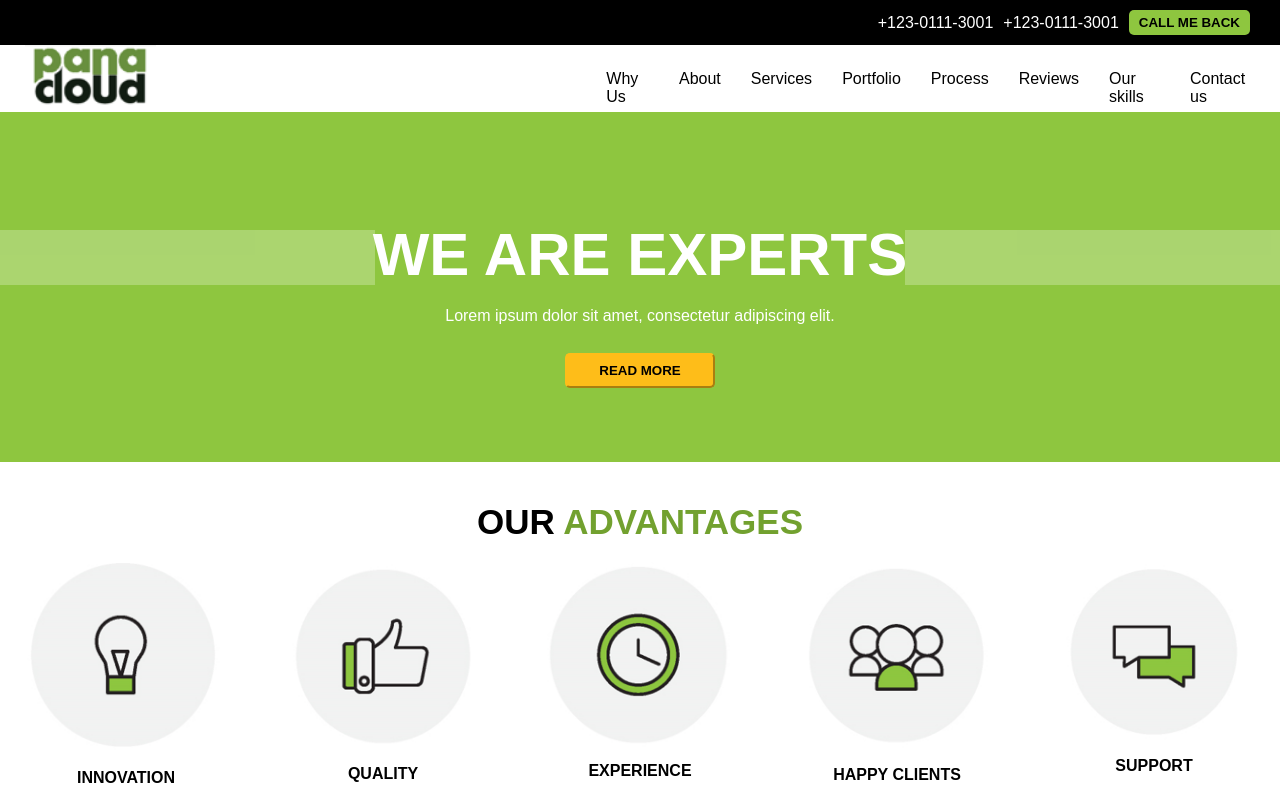
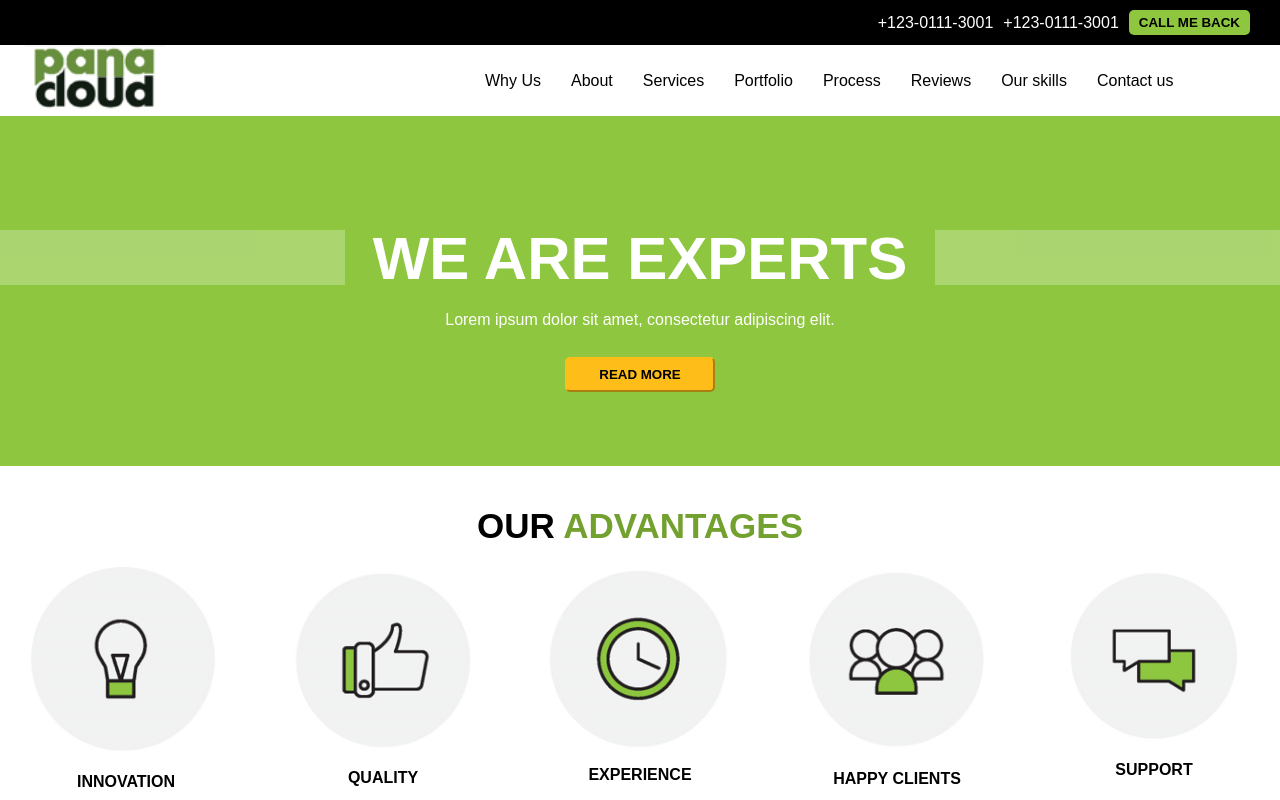
Before and after one commit to Huzaifa206/panacloud-website, a plain HTML site: page index.html in a window 1280 px wide. Shown: the top 800 px of the page. Drawn offline with Linux system fonts and the light colour scheme.

Commit message:
style.css

```diff
--- a/style.css
+++ b/style.css
@@ -36,7 +36,7 @@ ul {
     list-style: none;
     display: flex;
     justify-content: space-around;
-    margin-left: 450px;
+    margin-left: 25%;
 
 }
 
@@ -116,7 +116,7 @@ ul li a {
     color: white;
     opacity: 0.25;
     height: 55px;
-    width: 375px;
+    width: 345px;
 }
 .main .designbox2{
     position: absolute;
@@ -126,7 +126,7 @@ ul li a {
     color: white;
     opacity: 0.25;
     height: 55px;
-    width: 375px;
+    width: 345px;
 }
 
 
@@ -170,7 +170,6 @@ ul li a {
     text-transform: uppercase;
 }
 
-/* About Us Section */
 .about-us {
     padding: 40px 0;
     background-color: #F2F2F2;
@@ -247,7 +246,6 @@ ul li a {
     height: auto;
 }
 
-
 footer {
     background-color: #333;
     color: #fff;
```
